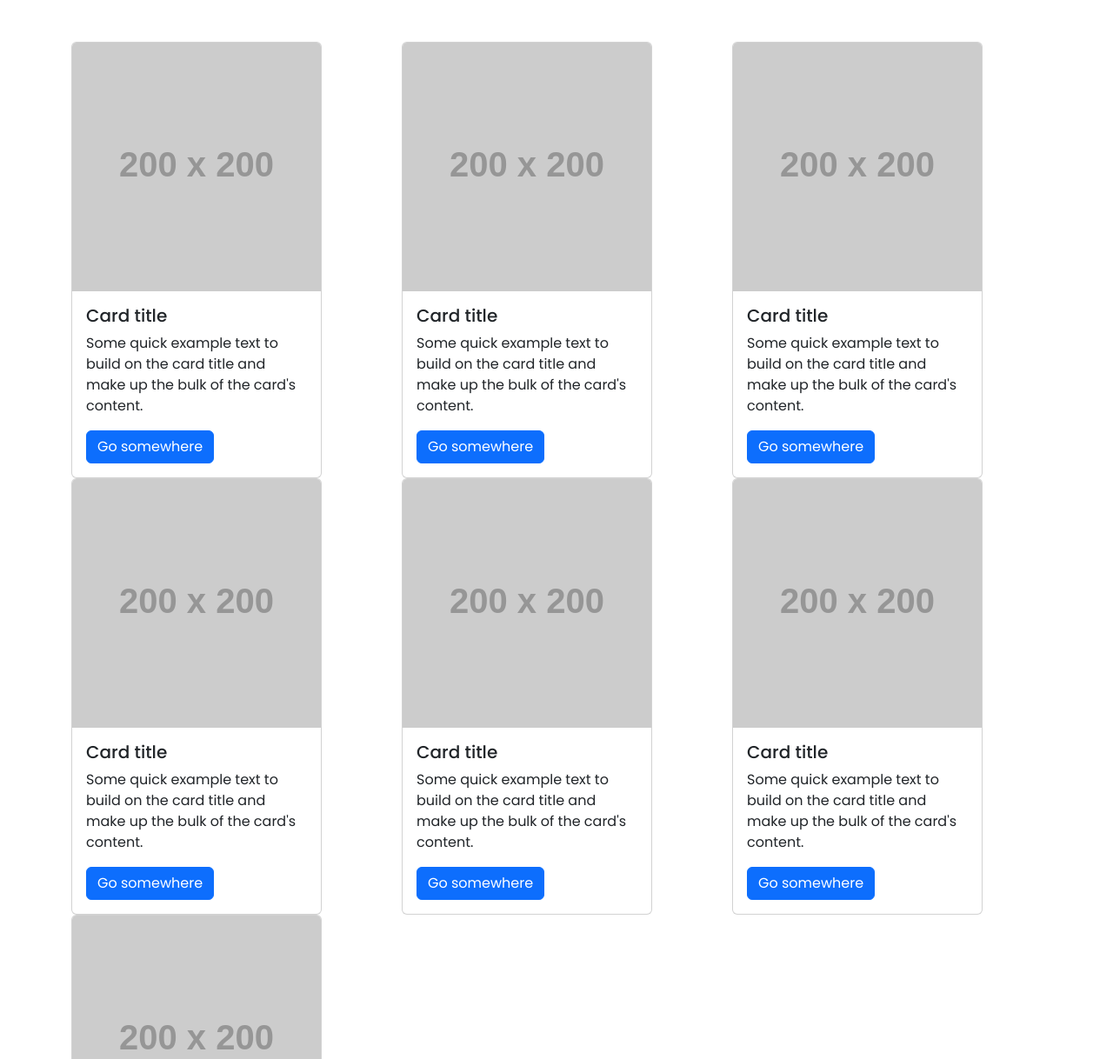
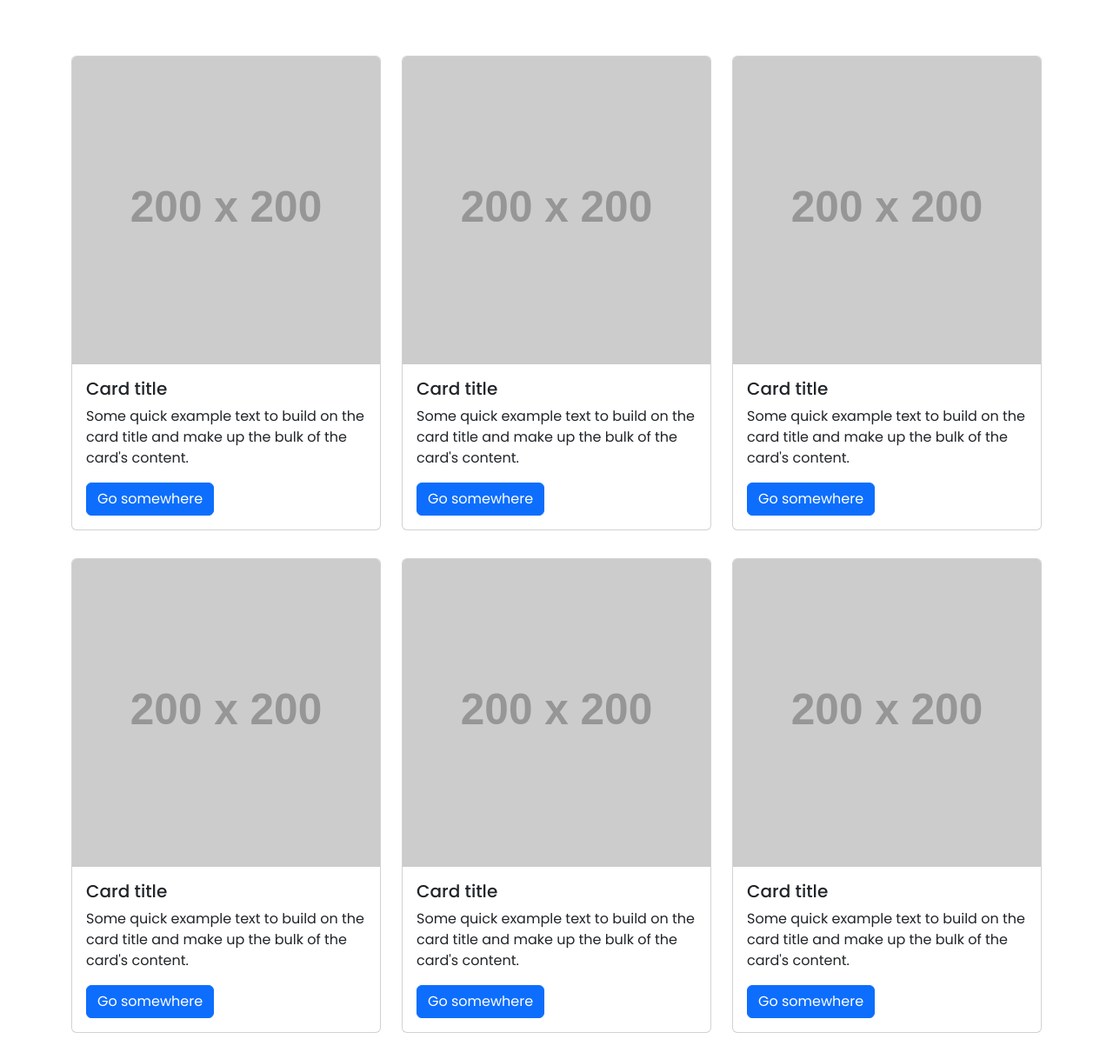
Before and after one commit to Hydraa2112/Mindho, a plain HTML site: page about.html in a window 1280 px wide. Shown: the part 800-2018 px from the top of the page at 87% size. Drawn offline with nearby package versions, Linux system fonts and the light colour scheme; placeholder pictures from the web are drawn by us.

Commit message:
add margin in card

```diff
--- a/about.html
+++ b/about.html
@@ -30,8 +30,8 @@
     </script>
     <div class="container py-5 d-flex justify-content-center align-items-center">
       <div class="row">
-        <div class="col-4">
-          <div class="card" style="width: 18rem;">
+        <div class="col-4 my-3">
+          <div class="card">
             <img src="https://placehold.co/200" class="card-img-top" alt="...">
             <div class="card-body">
               <h5 class="card-title">Card title</h5>
@@ -40,8 +40,8 @@
             </div>
           </div>
         </div>
-        <div class="col-4">
-          <div class="card" style="width: 18rem;">
+        <div class="col-4 my-3">
+          <div class="card">
             <img src="https://placehold.co/200" class="card-img-top" alt="...">
             <div class="card-body">
               <h5 class="card-title">Card title</h5>
@@ -50,8 +50,8 @@
             </div>
           </div>
         </div>
-        <div class="col-4">
-          <div class="card" style="width: 18rem;">
+        <div class="col-4 my-3">
+          <div class="card">
             <img src="https://placehold.co/200" class="card-img-top" alt="...">
             <div class="card-body">
               <h5 class="card-title">Card title</h5>
@@ -60,8 +60,8 @@
             </div>
           </div>
         </div>
-        <div class="col-4">
-          <div class="card" style="width: 18rem;">
+        <div class="col-4 my-3">
+          <div class="card">
             <img src="https://placehold.co/200" class="card-img-top" alt="...">
             <div class="card-body">
               <h5 class="card-title">Card title</h5>
@@ -70,8 +70,8 @@
             </div>
           </div>
         </div>
-        <div class="col-4">
-          <div class="card" style="width: 18rem;">
+        <div class="col-4 my-3">
+          <div class="card">
             <img src="https://placehold.co/200" class="card-img-top" alt="...">
             <div class="card-body">
               <h5 class="card-title">Card title</h5>
@@ -80,8 +80,8 @@
             </div>
           </div>
         </div>
-        <div class="col-4">
-          <div class="card" style="width: 18rem;">
+        <div class="col-4 my-3">
+          <div class="card">
             <img src="https://placehold.co/200" class="card-img-top" alt="...">
             <div class="card-body">
               <h5 class="card-title">Card title</h5>
@@ -90,8 +90,8 @@
             </div>
           </div>
         </div>
-        <div class="col-4">
-          <div class="card" style="width: 18rem;">
+        <div class="col-4 my-3">
+          <div class="card">
             <img src="https://placehold.co/200" class="card-img-top" alt="...">
             <div class="card-body">
               <h5 class="card-title">Card title</h5>
```
